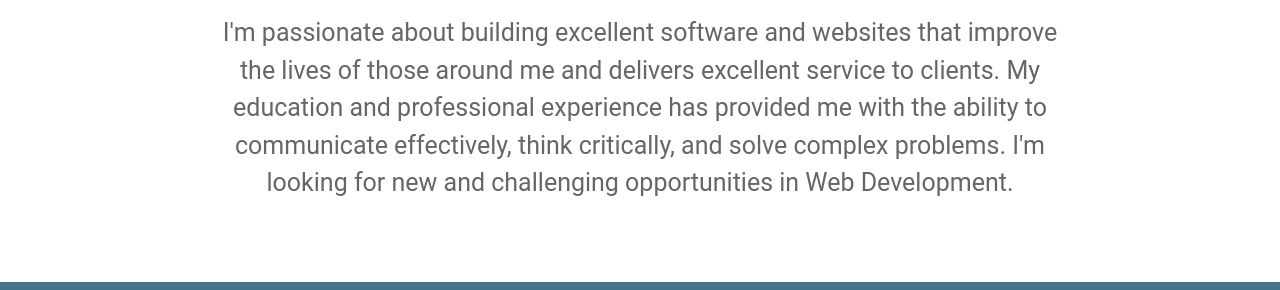
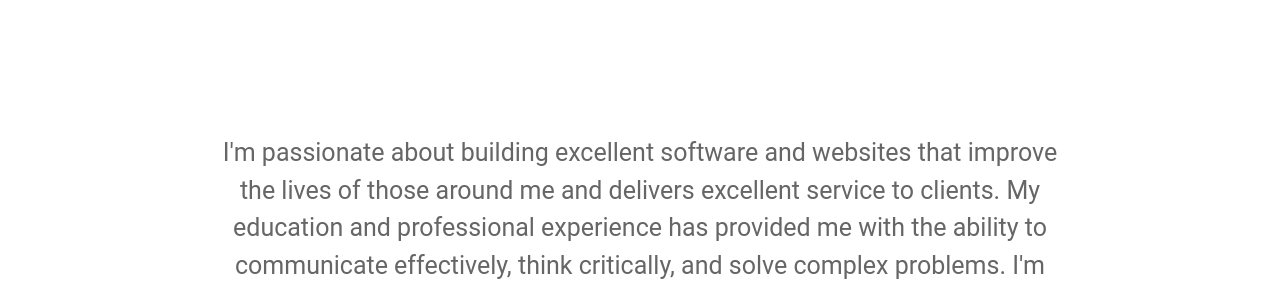
Before and after one commit to marioborras/Portfolio, a website: page public/index.html in a window 1280 px wide. Shown: the part 116-406 px from the top of the page. Drawn offline with nearby package versions, Linux system fonts and the light colour scheme.

Commit message:
fixed path in npm script and added padding to introduction

```diff
--- a/package.json
+++ b/package.json
@@ -4,7 +4,7 @@
   "description": "Portfolio revamped on April 2019",
   "main": "main.js",
   "scripts": {
-    "compile:sass": "node-sass sass/main.scss css/style.css -w --output-style compressed"
+    "compile:sass": "node-sass public/sass/main.scss public/css/style.css -w --output-style compressed"
   },
   "author": "Mario Borras",
   "license": "ISC",
--- a/public/sass/layouts/_introduction.scss
+++ b/public/sass/layouts/_introduction.scss
@@ -7,7 +7,7 @@
     font-weight: 400;
     line-height: 1.5;
     text-align: center;
-    padding: 8rem 20.5rem;
+    padding: 20rem 20.5rem;
   }
 
 }
```
Also changed, not shown: public/css/style.css.
